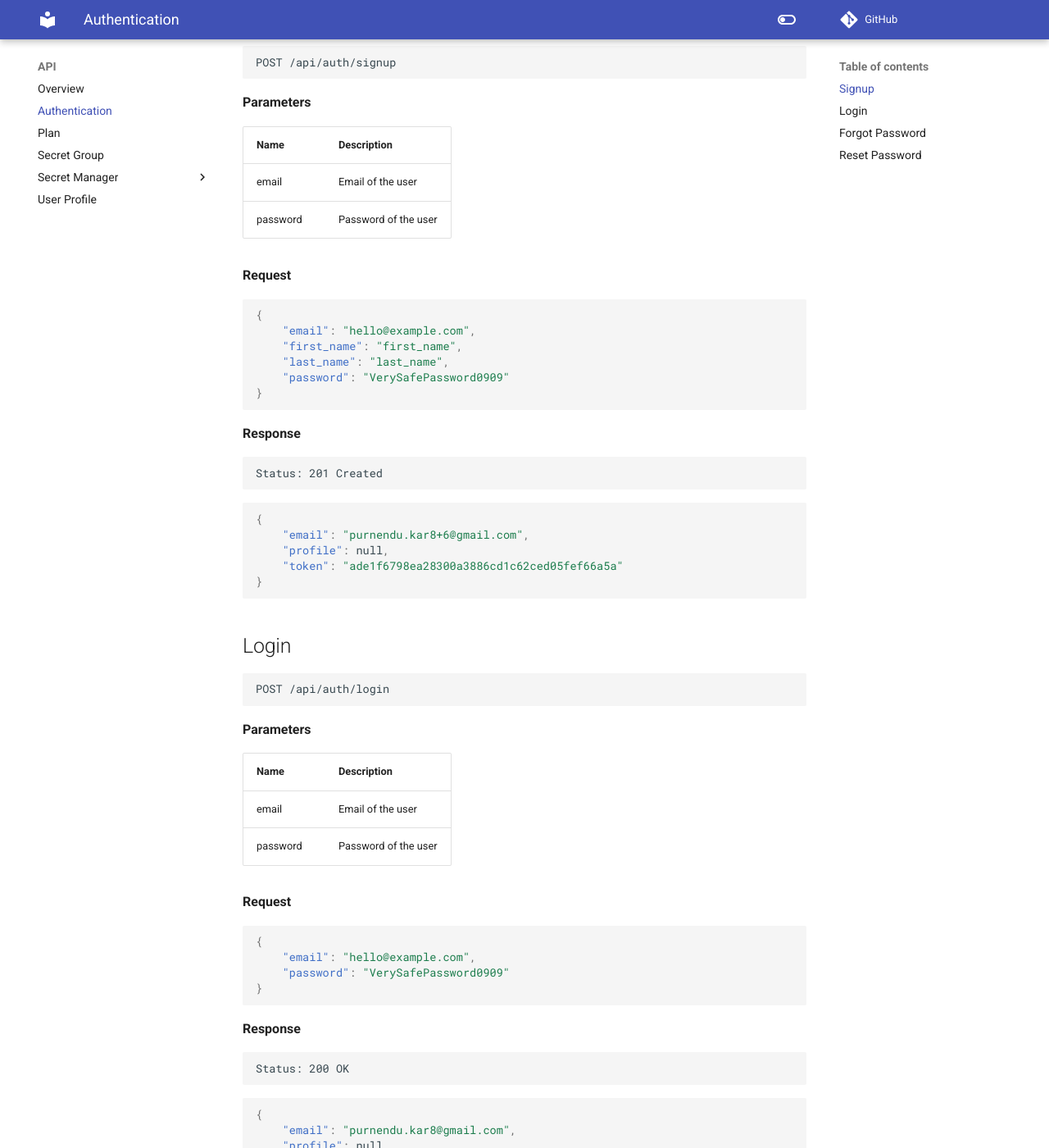
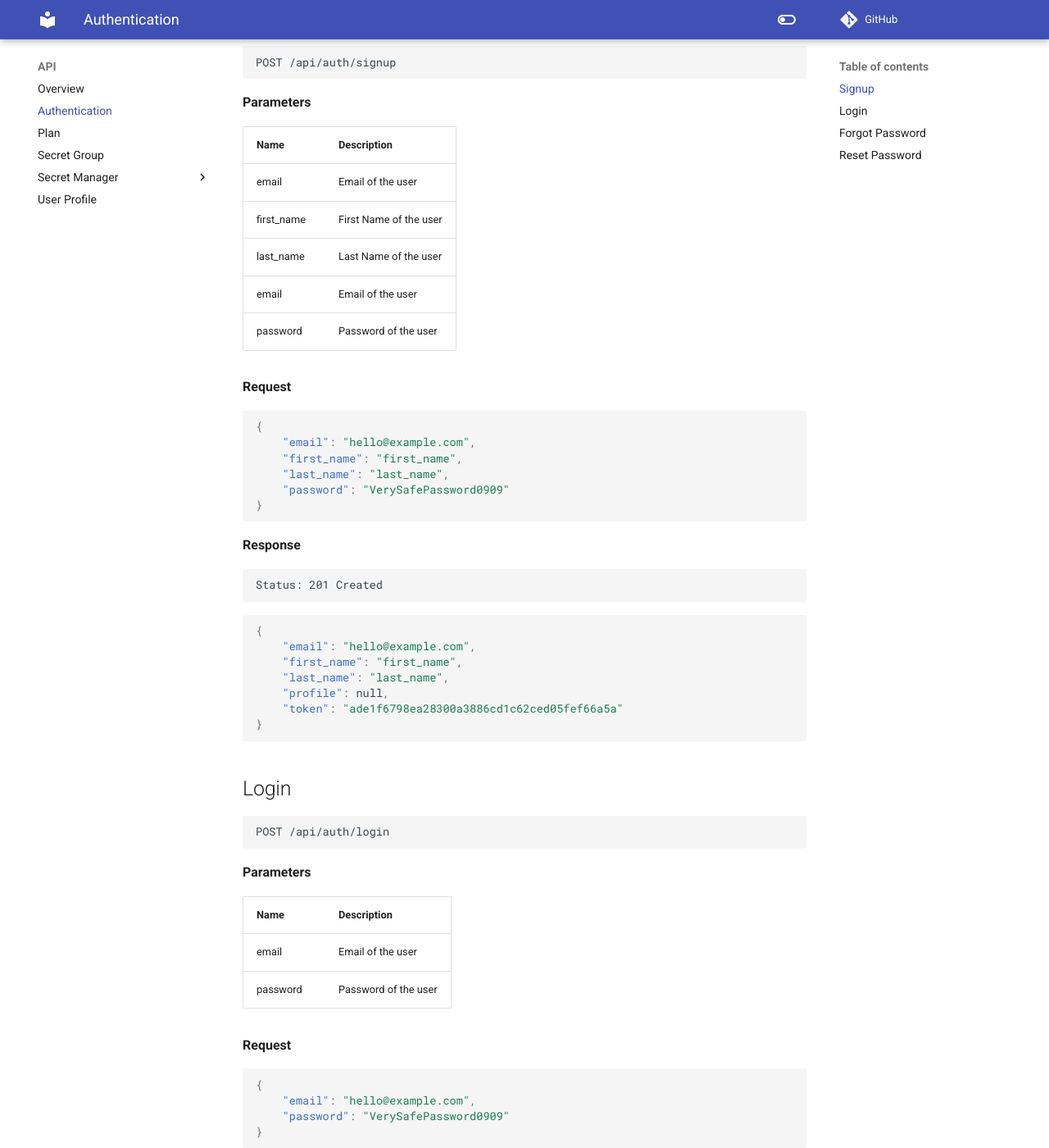
Before and after one commit to purnendukar/PassCave-backend, an MkDocs documentation site: the page built from docs/api/1-auth.md, in a window 1280 px wide and 1400 px high, scrolled down 346 px. Shown: the whole window at 82% size. Built offline with MkDocs 1.6.1 and Material for MkDocs 9.7.7, drawn with Linux system fonts in a browser that asks for light colours; comment, search, counter and statistics services are not loaded; some of the changed text lies outside the part shown.

Commit message:
chore(doc): auth api

````diff
--- a/docs/api/1-auth.md
+++ b/docs/api/1-auth.md
@@ -13,6 +13,9 @@ POST /api/auth/signup
 
 Name     | Description
 ---------|-------------------------------------
+email    | Email of the user
+first_name    | First Name of the user
+last_name    | Last Name of the user
 email    | Email of the user
 password | Password of the user
 
@@ -32,7 +35,9 @@ Status: 201 Created
 ```
 ```json
 {
-    "email": "purnendu.kar8+6@gmail.com",
+    "email": "hello@example.com",
+    "first_name": "first_name",
+    "last_name": "last_name",
     "profile": null,
     "token": "ade1f6798ea28300a3886cd1c62ced05fef66a5a"
 }
@@ -66,7 +71,9 @@ Status: 200 OK
 ```
 ```json
 {
-    "email": "purnendu.kar8@gmail.com",
+    "email": "hello@example.com",
+    "first_name": "first_name",
+    "last_name": "last_name",
     "profile": null,
     "token": "f7949ae8e70876d217b18648ae14b94c9a8a9222"
 }
@@ -120,7 +127,7 @@ new_password    | New Password for the account
 **Request**
 ```json
 {
-    "email": "purnendu.kar8@gmail.com",
+    "email": "hello@example.com",
     "token": "MjRkZDM0MzYtMzJiYi00OTQ2LThhOTgtYzQ2Y2ZhNmEzZmQw::aw0ecv-099b0a07616e897c9bdbd1b3a5845d97",
     "new_password": "Admin@123"
 }
````
